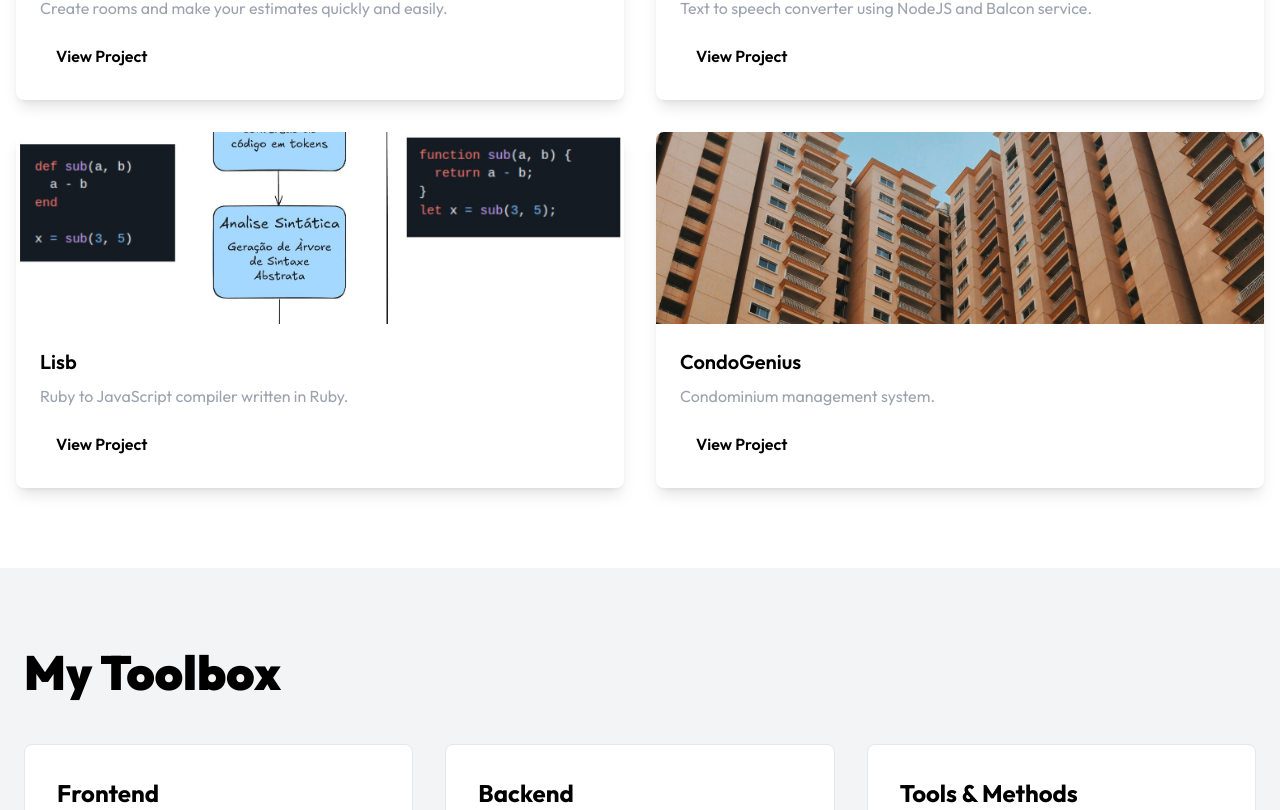
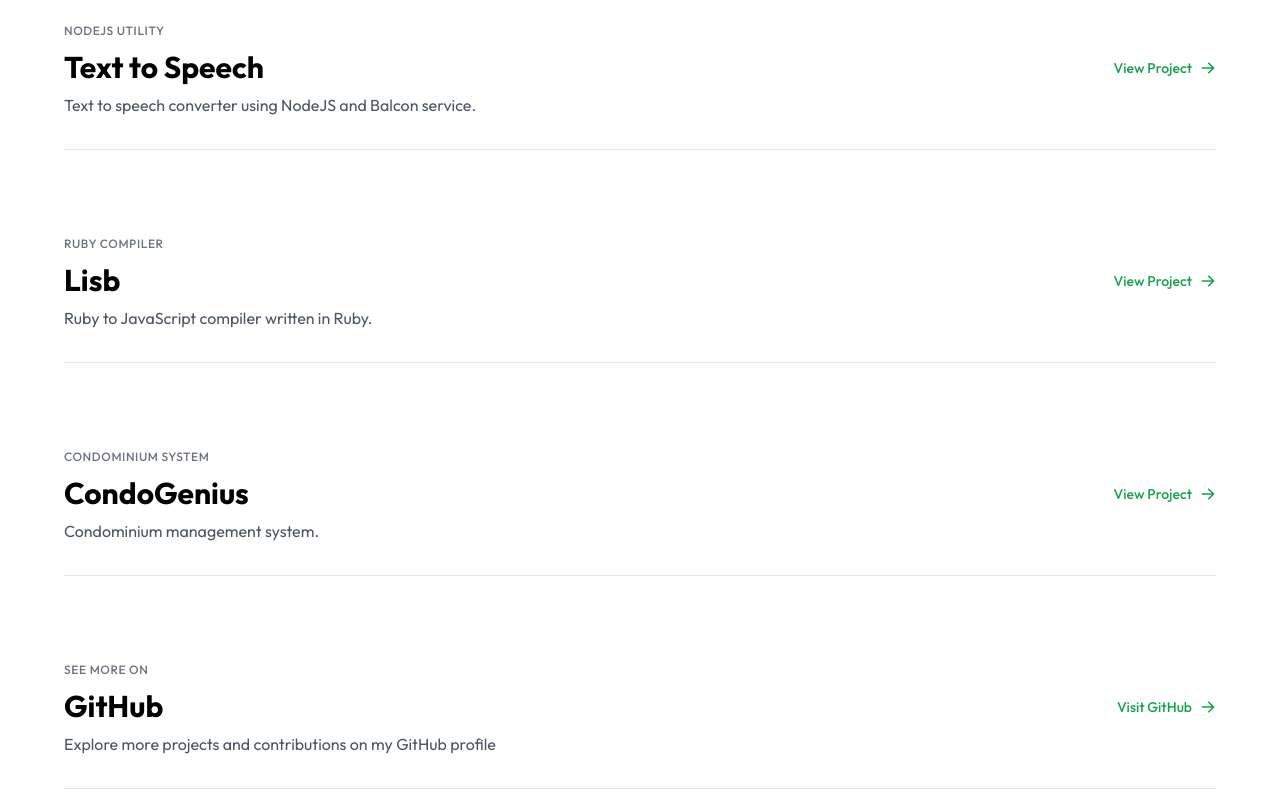
Before and after one commit to ViniciusLisboa07/ViniciusLisboa07.github.io, a Next.js app: page / in a window 1280 px wide. Shown: the part 1930-2740 px from the top of the page. Built offline with nearby package versions, Linux system fonts and the light colour scheme.

Commit message:
feat: update Projects component with enhanced layout, project categorization, and localization improvements for better user engagement

```diff
--- a/app/components/Projects.tsx
+++ b/app/components/Projects.tsx
@@ -3,64 +3,134 @@
 import { motion } from "framer-motion"
 import { useTranslation } from 'react-i18next'
 import Image from "next/image"
+
 export default function Projects() {
   const { t } = useTranslation()
 
   const projects = [
     {
-      title: t('agile_deck'),
+      category: "RUBY ON RAILS APP",
+      title: "Agile Deck",
       description: t('agile_deck_description'),
-      image: "/images/card-game-656028_1280.jpg",
       link: "https://github.com/ViniciusLisboa07/agile-deck",
     },
     {
-      title: t('nodejs_tts'),
+      category: "NODEJS UTILITY",
+      title: "Text to Speech",
       description: t('nodejs_tts_description'),
-      image: "/images/microphone-2316268_1280.jpg",
       link: "https://github.com/ViniciusLisboa07/nodeJS-text-to-speech",
     },
     {
-      title: t('lisb'),
+      category: "RUBY COMPILER",
+      title: "Lisb",
       description: t('lisb_description'),
-      image: "/images/1743724466504.jpeg",
       link: "https://github.com/ViniciusLisboa07/lisb",
     },
     {
-      title: t('condogenius'),
+      category: "CONDOMINIUM SYSTEM",
+      title: "CondoGenius",
       description: t('condogenius_description'),
-      image: "/images/condo.jpg",
       link: "https://github.com/CondoGenius/condogenius",
     }
   ]
 
   return (
-    <section id="projects" className="py-20">
-      <div className="container mx-auto px-4">
-        <h2 className="text-3xl font-bold mb-12"> {t('projects_title')} </h2>
-        <div className="grid grid-cols-1 md:grid-cols-2 gap-8">
+    <section id="projects" className="py-20 bg-white text-black min-h-screen">
+      <div className="container mx-auto px-6">
+        <div className="max-w-6xl mx-auto">
+          <div className="mb-16">
+            <h2 className="text-4xl md:text-5xl font-black mb-4">{t('selected_work')}</h2>
+          </div>
+
+          <div className="space-y-12">
             {projects.map((project, index) => (
               <motion.div
                 key={index}
-              initial={{ opacity: 0, y: 50 }}
+                initial={{ opacity: 0, y: 20 }}
                 whileInView={{ opacity: 1, y: 0 }}
-              transition={{ duration: 0.5, delay: index * 0.1 }}
-              className="bg-gray rounded-lg overflow-hidden shadow-lg"
+                transition={{ duration: 0.6, delay: index * 0.1 }}
+                className="group"
               >
-              <Image src={project.image || "/placeholder.svg"} alt={project.title} className="w-full h-48 object-cover"  width={1280} height={720}/>
-              <div className="p-6">
-                <h3 className="text-xl font-semibold mb-2">{project.title}</h3>
-                <p className="text-gray-400 mb-4">{project.description}</p>
+                <div className="flex flex-col md:flex-row md:items-center justify-between py-8 border-b border-gray-200 hover:border-gray-300 transition-colors duration-300">
+                  <div className="flex-1">
+                    <div className="mb-2">
+                      <span className="text-xs text-gray-500 uppercase tracking-wider font-medium">
+                        {project.category}
+                      </span>
+                    </div>
+                    <a href={project.link} target="_blank" rel="noopener noreferrer">
+                      <h3 className="text-2xl md:text-3xl font-bold mb-2 group-hover:text-green-600 transition-colors duration-300">
+                        {project.title}
+                      </h3>
+                    </a>
+                    <p className="text-gray-600 text-sm md:text-base max-w-2xl">
+                      {project.description}
+                    </p>
+                  </div>
+
+                  <div className="mt-4 md:mt-0 md:ml-8">
                     <a
                       href={project.link}
                       target="_blank"
                       rel="noopener noreferrer"
-                  className="inline-block bg-white text-black px-4 py-2 rounded-full font-semibold hover:bg-gray-200 transition-colors"
+                      className="inline-flex items-center gap-2 text-green-600 hover:text-green-700 transition-colors duration-300 group/link"
                     >
-                  {t('view_project')}
+                      <span className="text-sm font-medium">{t('view_project')}</span>
+                      <svg
+                        className="w-4 h-4 group-hover/link:translate-x-1 transition-transform duration-300"
+                        fill="currentColor"
+                        viewBox="0 0 20 20"
+                      >
+                        <path fillRule="evenodd" d="M10.293 3.293a1 1 0 011.414 0l6 6a1 1 0 010 1.414l-6 6a1 1 0 01-1.414-1.414L14.586 11H3a1 1 0 110-2h11.586l-4.293-4.293a1 1 0 010-1.414z" clipRule="evenodd" />
+                      </svg>
                     </a>
+                  </div>
                 </div>
               </motion.div>
             ))}
+
+            {/* GitHub Link */}
+            <motion.div
+              initial={{ opacity: 0, y: 20 }}
+              whileInView={{ opacity: 1, y: 0 }}
+              transition={{ duration: 0.6, delay: 0.4 }}
+              className="group"
+            >
+              <div className="flex flex-col md:flex-row md:items-center justify-between py-8 border-b border-gray-200 hover:border-gray-300 transition-colors duration-300">
+                <div className="flex-1">
+                  <div className="mb-2">
+                    <span className="text-xs text-gray-500 uppercase tracking-wider font-medium">
+                      {t('see_more_on')}
+                    </span>
+                  </div>
+                  <h3 className="text-2xl md:text-3xl font-bold mb-2 group-hover:text-green-600 transition-colors duration-300">
+                    GitHub
+                  </h3>
+                  <p className="text-gray-600 text-sm md:text-base max-w-2xl">
+                    {t('explore_more_projects')}
+                  </p>
+                </div>
+
+                <div className="mt-4 md:mt-0 md:ml-8">
+                  <a
+                    href="https://github.com/ViniciusLisboa07"
+                    target="_blank"
+                    rel="noopener noreferrer"
+                    className="inline-flex items-center gap-2 text-green-600 hover:text-green-700 transition-colors duration-300 group/link"
+                  >
+                    <span className="text-sm font-medium">{t('visit_github')}</span>
+                    <svg
+                      className="w-4 h-4 group-hover/link:translate-x-1 transition-transform duration-300"
+                      fill="currentColor"
+                      viewBox="0 0 20 20"
+                    >
+                      <path fillRule="evenodd" d="M10.293 3.293a1 1 0 011.414 0l6 6a1 1 0 010 1.414l-6 6a1 1 0 01-1.414-1.414L14.586 11H3a1 1 0 110-2h11.586l-4.293-4.293a1 1 0 010-1.414z" clipRule="evenodd" />
+                    </svg>
+                  </a>
+                </div>
+              </div>
+            </motion.div>
+          </div>
         </div>
       </div>
     </section>
--- a/public/locales/en/common.json
+++ b/public/locales/en/common.json
@@ -54,11 +54,15 @@
   "featured_image": "Featured image",
   "share_post": "Share post",
   "post_image": "Post image",
+  "selected_work": "SELECTED WORK",
+  "see_more_on": "SEE MORE ON",
+  "explore_more_projects": "Explore more projects and contributions on my GitHub profile",
+  "visit_github": "Visit GitHub",
   "wanna_create": "Wanna create",
   "something": "something",
   "awesome": "awesome",
   "together": "together?",
   "lets_talk": "Let's talk",
-  "dont_like_buttons": "Don't like buttons?",
+  "dont_like_buttons": "Don't like buttons? Reach out at",
   "reach_out_at": "Reach out at"
 }
```
Also changed, not shown: public/locales/pt/common.json (+6 -2 lines). Lines whose indentation alone changed are shown as unchanged.
